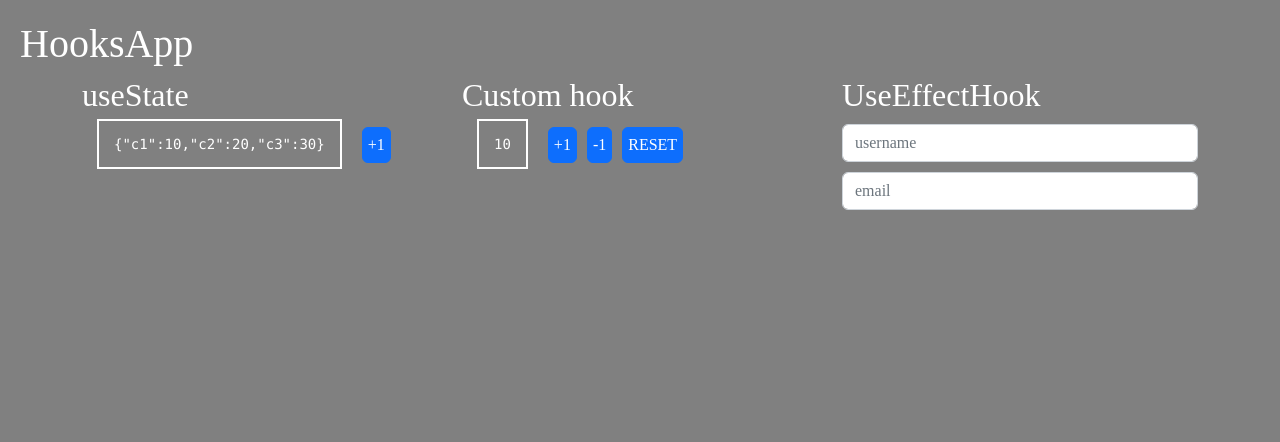
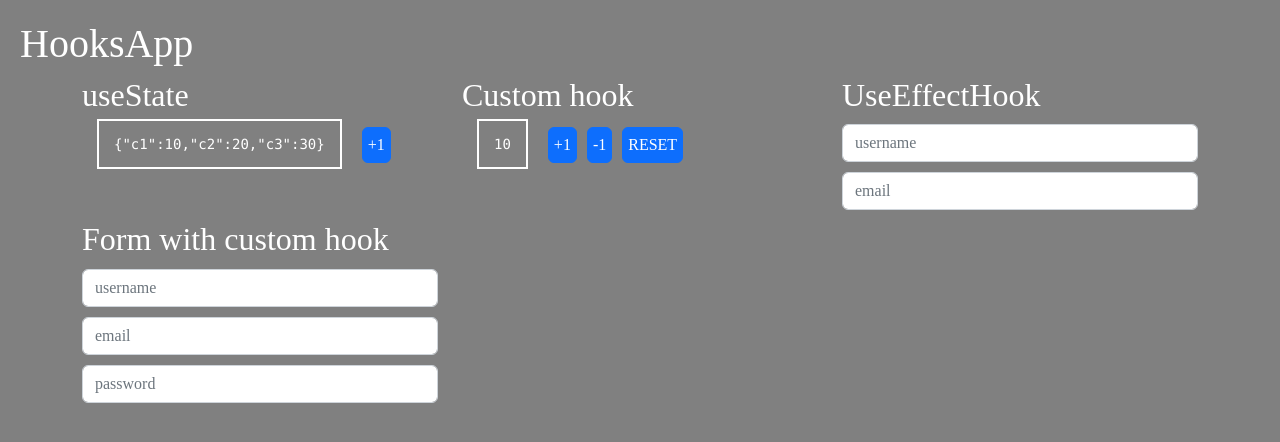
Before and after one commit to cmfraile/-CURSO-REACT-Hooks, a React (Vite) app: page / in a window 1280 px wide. Shown: the top 442 px of the page. Built offline with nearby package versions, Linux system fonts and the light colour scheme.

Commit message:
mejoramos el codigo de formulario con custom hook 122

```diff
--- a/src/App.tsx
+++ b/src/App.tsx
@@ -10,6 +10,11 @@ const App = () => {
                 <div className="col"><hooks.useCustomHook/></div>
                 <div className="col"><hooks.useEffectHook/></div>
             </div>
+            <div className="row">
+                <div className="col"><hooks.Formwithcustomhook/></div>
+                <div className="col"></div>
+                <div className="col"></div>
+            </div>
         </div>
         </>
     )
--- /dev/null
+++ b/src/hooks/04-formwithcustomhook.tsx
@@ -0,0 +1,56 @@
+import { useState , useEffect } from "react"
+
+const Message = () => {
+
+    const [ xy , setXy ] = useState<{x:number,y:number}>({x:0,y:0});
+
+    useEffect(() => {
+        const onMouseMove = ({x,y}:{x:number,y:number}) => {setXy({x,y})};
+        window.addEventListener('mousemove',onMouseMove);
+        return () => {window.removeEventListener('mousemove',onMouseMove)};
+    })
+
+    return(<><h3>Usuario existe{JSON.stringify(xy)}</h3></>);
+}
+
+export const Formwithcustomhook = () => {
+
+    const [formState,setFormState] = useState({username:'',email:'',password:''});
+    const formgenerator:any = {username:formState.username,email:formState.email,password:formState.password};
+
+    const onInputChange = ({target}:any) => {
+        const { name , value } = target;
+        setFormState({
+            ...formgenerator,
+            [ name ]:value
+        })
+    }
+
+    /*
+    useEffect(() => {console.log('username!')},[username]);
+    useEffect(() => {console.log('email!')},[email]);
+    */
+
+    return (
+        <>
+            <h2>Form with custom hook</h2>
+            {Object.keys(formgenerator).map((x:string) => {
+                return(
+                    <input
+                        key={x}
+                        type={(x === 'password') ? x : 'text'}
+                        className="form-control iform"
+                        placeholder={x}
+                        name={x}
+                        value={formgenerator[x]}
+                        onChange={onInputChange}
+                    />
+                )
+            })}
+            {
+            //(username === 'Tortilla') && <Message/>
+            }
+
+        </>
+    )
+}
--- a/src/hooks/index.ts
+++ b/src/hooks/index.ts
@@ -1,3 +1,4 @@
 export * from './01-useState';
 export * from './02-customHooks';
 export * from './03-useEffect';
+export * from './04-formwithcustomhook';
```
